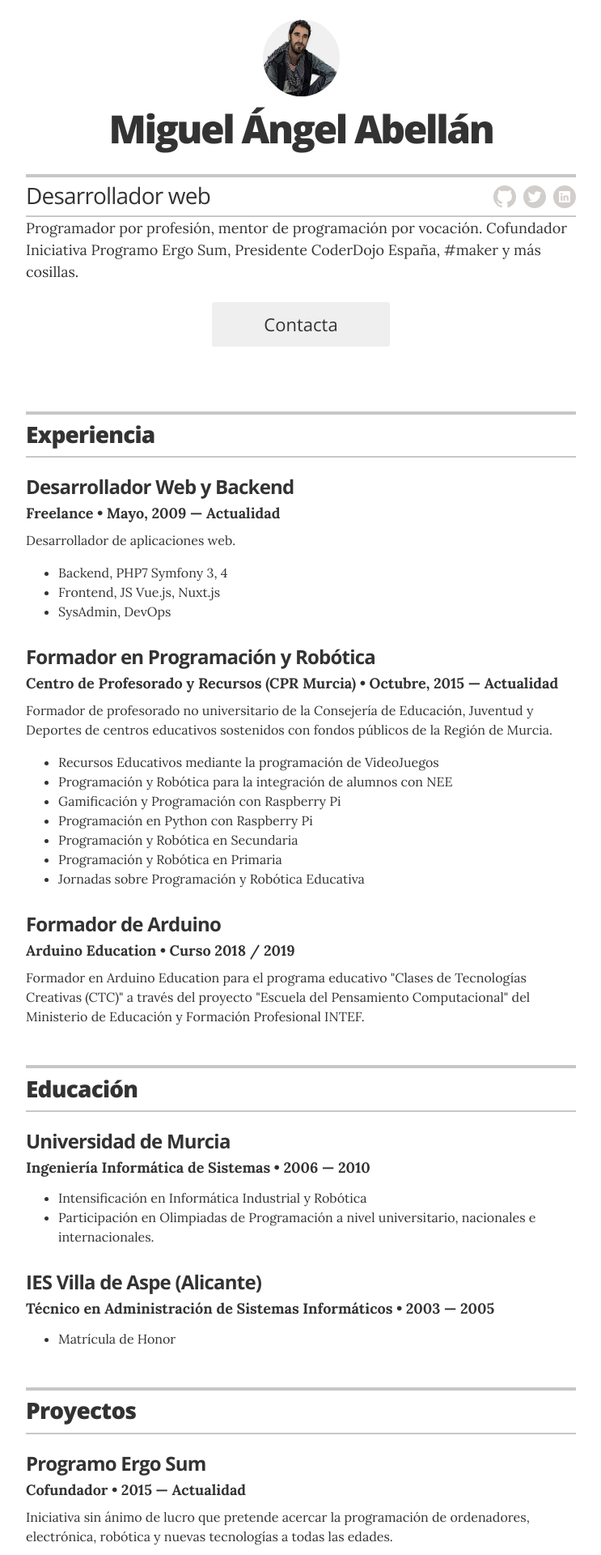
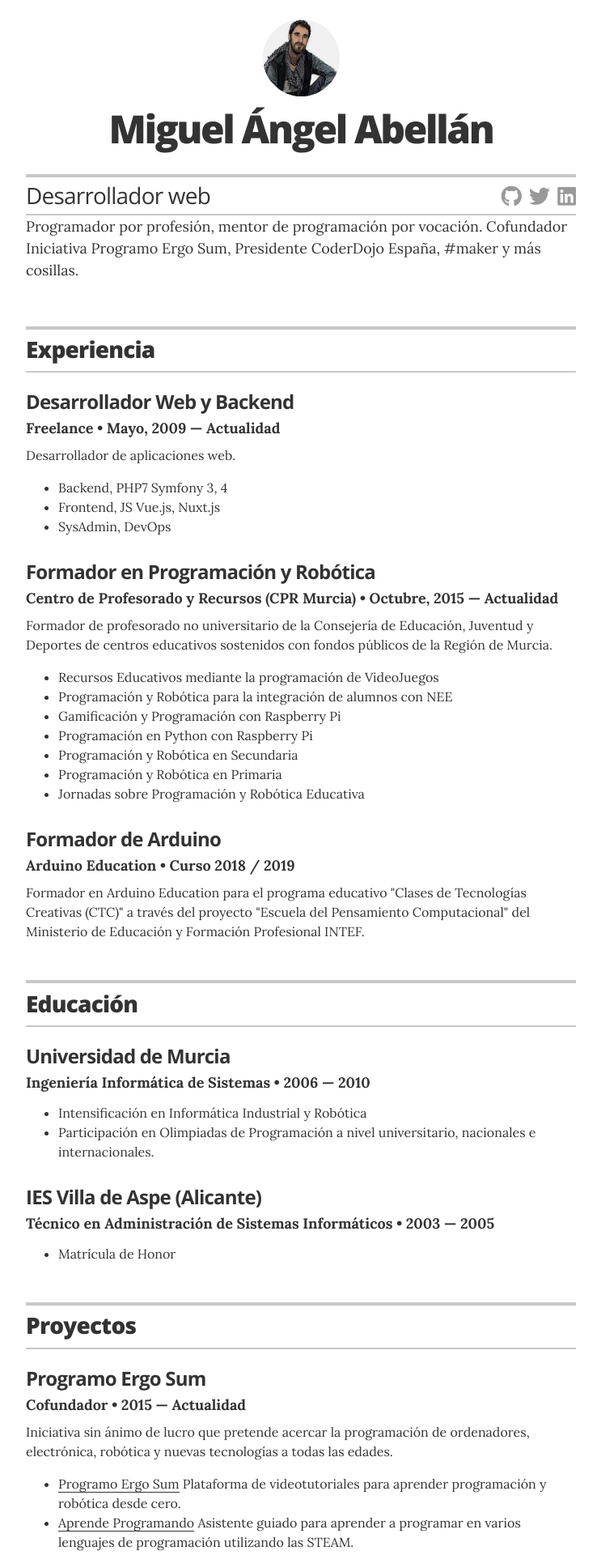
Before and after one commit to migueabellan/migueabellan.github.io, a Jekyll site: the page built from index.html, in a window 1280 px wide. Shown: the top 1920 px of the page at 81% size, without its empty margins (268-1011 px from the left). Built offline with Jekyll 4.4.1, drawn with Linux system fonts in a browser that asks for light colours; nearby versions of some CDN libraries.

Commit message:
Replace links fab header

```diff
--- a/_config.yml
+++ b/_config.yml
@@ -1,21 +1,18 @@
 # Site settings
 title: "Miguel Ángel Abellán"
 description: "Programador por profesión, mentor de programación por vocación."
+
+# Resume settings
+resume_name: Miguel Ángel Abellán
+resume_title: Desarrollador web
+resume_header_intro: "Programador por profesión, mentor de programación por vocación. Cofundador Iniciativa Programo Ergo Sum, Presidente CoderDojo España, #maker y más cosillas."
+resume_social:
+  github: https://github.com/migueabellan
+  twitter: http://twitter.com/migueabellan
+  linkedin: https://www.linkedin.com/in/migueabellan
 
 # Build settings
 markdown: kramdown
 sass:
   sass_dir: _sass
   style: compressed
-
-# Resume settings
-resume_name:                    "Miguel Ángel Abellán"
-resume_title:                   "Desarrollador web"
-
-resume_contact_email:           "info@migueabellan.es"
-resume_header_intro: "Programador por profesión, mentor de programación por vocación. Cofundador Iniciativa Programo Ergo Sum, Presidente CoderDojo España, #maker y más cosillas."
-
-resume_social_links:
-  resume_github_url:            "https://github.com/migueabellan"
-  resume_twitter_url:           "http://twitter.com/migueabellan"
-  resume_linkedin_url:          "https://www.linkedin.com/in/migueabellan"
--- a/_includes/head.html
+++ b/_includes/head.html
@@ -10,5 +10,7 @@
   <link rel="icon" type="image/x-icon" href="/favicon.png" />
 
   <link href='https://fonts.googleapis.com/css?family=Lora:400,700|Open+Sans:400,300,800,700' rel='stylesheet' type='text/css'>
+  <link rel="stylesheet" href="https://use.fontawesome.com/releases/v5.8.1/css/all.css" integrity="sha384-50oBUHEmvpQ+1lW4y57PTFmhCaXp0ML5d60M1M7uH2+nqUivzIebhndOJK28anvf" crossorigin="anonymous">
+
   <link rel="stylesheet" href="css/main.css">
 </head>
--- a/_includes/icon-links.html
+++ /dev/null
@@ -1,5 +0,0 @@
-<ul class="icon-links">
-  <li class="icon-link-item"><a href="{{ site.resume_social_links.resume_github_url }}" class="icon-link">{% include icons/icon-github.html %}</a></li>
-  <li class="icon-link-item"><a href="{{ site.resume_social_links.resume_twitter_url }}" class="icon-link">{% include icons/icon-twitter.html %}</a></li>
-  <li class="icon-link-item"><a href="{{ site.resume_social_links.resume_linkedin_url }}" class="icon-link">{% include icons/icon-linkedin.html %}</a></li>
-</ul>
--- a/_includes/icons/icon-github.html
+++ /dev/null
@@ -1,10 +0,0 @@
-<svg class="icon" xmlns="http://www.w3.org/2000/svg" xmlns:xlink="http://www.w3.org/1999/xlink" x="0px" y="0px"
-   viewBox="0 0 28 28" enable-background="new 0 0 28 28" xml:space="preserve" width="28">
-<path id="GitHub" fill-rule="evenodd" clip-rule="evenodd" fill="#D1CECC" d="M14.01,0C6.27,0-0.01,6.28-0.01,14.02
-  c0,6.19,4.02,11.45,9.59,13.3c0.7,0.13,0.96-0.3,0.96-0.68c0-0.33-0.01-1.21-0.02-2.38c-3.9,0.85-4.72-1.88-4.72-1.88
-  c-0.64-1.62-1.56-2.05-1.56-2.05c-1.27-0.87,0.1-0.85,0.1-0.85c1.41,0.1,2.15,1.44,2.15,1.44c1.25,2.14,3.28,1.52,4.08,1.16
-  c0.13-0.91,0.49-1.52,0.89-1.87c-3.11-0.35-6.38-1.56-6.38-6.93c0-1.53,0.55-2.78,1.44-3.76C6.37,9.17,5.89,7.74,6.65,5.81
-  c0,0,1.18-0.38,3.85,1.44c1.12-0.31,2.32-0.47,3.51-0.47c1.19,0.01,2.39,0.16,3.51,0.47c2.68-1.81,3.85-1.44,3.85-1.44
-  c0.76,1.93,0.28,3.35,0.14,3.71c0.9,0.98,1.44,2.23,1.44,3.76c0,5.38-3.28,6.57-6.4,6.92c0.5,0.43,0.95,1.29,0.95,2.6
-  c0,1.87-0.02,3.39-0.02,3.84c0,0.37,0.25,0.81,0.96,0.67c5.56-1.86,9.58-7.11,9.58-13.3C28.03,6.28,21.75,0,14.01,0z"/>
-</svg>
--- a/_includes/icons/icon-linkedin.html
+++ /dev/null
@@ -1,9 +0,0 @@
-<svg class="icon" xmlns="http://www.w3.org/2000/svg" xmlns:xlink="http://www.w3.org/1999/xlink" x="0px" y="0px"
-   viewBox="0 0 28 28" enable-background="new 0 0 28 28" xml:space="preserve" width="28">
-<path id="LinkedIn" fill="#D1CECC" d="M18.82,15.09v3.61h-2.09v-3.37c0-0.85-0.3-1.42-1.06-1.42c-0.58,0-0.92,0.39-1.07,0.77
-  c-0.06,0.13-0.07,0.32-0.07,0.51v3.52h-2.09c0,0,0.03-5.71,0-6.3h2.09v0.89c0,0.01-0.01,0.01-0.01,0.02h0.01V13.3
-  c0.28-0.43,0.77-1.04,1.89-1.04C17.79,12.25,18.82,13.16,18.82,15.09z M9.18,18.7h2.09v-6.3H9.18V18.7z M10.24,9.36
-  c-0.72,0-1.19,0.47-1.19,1.09c0,0.61,0.45,1.09,1.16,1.09h0.01c0.73,0,1.18-0.48,1.18-1.09C11.39,9.84,10.95,9.36,10.24,9.36z
-   M28,14c0,7.73-6.27,14-14,14S0,21.73,0,14S6.27,0,14,0S28,6.27,28,14z M20.93,8.02c0-0.55-0.46-1-1.02-1H8.09
-  c-0.57,0-1.02,0.45-1.02,1v11.96c0,0.55,0.46,1,1.02,1h11.82c0.57,0,1.02-0.45,1.02-1V8.02z"/>
-</svg>
--- a/_includes/icons/icon-twitter.html
+++ /dev/null
@@ -1,10 +0,0 @@
-<svg class="icon" xmlns="http://www.w3.org/2000/svg" xmlns:xlink="http://www.w3.org/1999/xlink" x="0px" y="0px"
-   viewBox="0 0 28 28" enable-background="new 0 0 28 28" xml:space="preserve" width="28">
-<path id="Twitter" fill="#D1CECC" d="M14,0C6.27,0,0,6.27,0,14s6.27,14,14,14s14-6.27,14-14S21.73,0,14,0z M20.69,10.57
-  c0.01,0.15,0.01,0.3,0.01,0.45c0,4.56-3.47,9.82-9.82,9.82c-1.95,0-3.76-0.57-5.29-1.55c0.27,0.03,0.54,0.05,0.82,0.05
-  c1.62,0,3.11-0.55,4.29-1.48c-1.51-0.03-2.79-1.03-3.23-2.4c0.21,0.04,0.43,0.06,0.65,0.06c0.31,0,0.62-0.04,0.91-0.12
-  c-1.58-0.32-2.77-1.71-2.77-3.39c0-0.01,0-0.03,0-0.04c0.47,0.26,1,0.41,1.56,0.43c-0.93-0.62-1.54-1.68-1.54-2.87
-  c0-0.63,0.17-1.23,0.47-1.74c1.7,2.09,4.25,3.46,7.12,3.61c-0.06-0.25-0.09-0.52-0.09-0.79c0-1.91,1.55-3.45,3.45-3.45
-  c0.99,0,1.89,0.42,2.52,1.09c0.79-0.15,1.53-0.44,2.19-0.84c-0.26,0.81-0.81,1.48-1.52,1.91c0.7-0.08,1.36-0.27,1.98-0.54
-  C21.95,9.47,21.37,10.08,20.69,10.57z"/>
-</svg>
--- a/_layouts/resume.html
+++ b/_layouts/resume.html
@@ -12,12 +12,27 @@
       </div>
       <div class="title-bar no-print">
         <h2 class="header-title" itemprop="jobTitle">{{ site.resume_title }}</h2>
-        {% include icon-links.html %}
+        <ul class="icon-links">
+          <li class="icon-link-item">
+            <a href="{{ site.resume_social_links.resume_github_url }}" class="icon-link">
+              <i class="fab fa-github"></i>
+            </a>
+          </li>
+          <li class="icon-link-item">
+            <a href="{{ site.resume_social_links.resume_twitter_url }}" class="icon-link">
+              <i class="fab fa-twitter"></i>
+            </a>
+          </li>
+          <li class="icon-link-item">
+            <a href="{{ site.resume_social_links.resume_linkedin_url }}" class="icon-link">
+              <i class="fab fa-linkedin"></i>
+            </a>
+          </li>
+        </ul>
       </div>
       <div class="executive-summary" itemprop="description">
         {{ site.resume_header_intro }}
       </div>
-      <a href="mailto:{{ site.resume_contact_email }}" class="contact-button no-print" itemprop="email">Contacta</a>
     </header>
 
     <section class="content-section">
--- a/_sass/_resume.scss
+++ b/_sass/_resume.scss
@@ -14,7 +14,43 @@
     letter-spacing: -.05rem;
     margin: 0;
   }
+
 }
+
+.icon-links {
+  margin: 0;
+  padding: 0;
+  list-style: none;
+  position: relative;
+  top: 4px;
+  text-align: center;
+  border-top: 2px solid #c7c7c7;
+  padding-top: .4rem;
+
+  @include media_larger_than_mobile {
+    float: right;
+    border-top: none;
+    padding-top: 0;
+  }
+
+  .icon-link-item {
+    display: inline-block;
+    margin-left: 5px;
+  }
+
+  .icon-link { display: inline-block;
+
+    &:hover .fab {
+      color: #666;
+    }
+  }
+
+  .fab {
+    font-size: 26px;
+    color: #999;
+  }
+}
+
 
 // page header styles
 
@@ -72,62 +108,6 @@
   .executive-summary {
     @include media_larger_than_mobile { font-size: 1.125rem; }
   }
-}
-
-.icon-links {
-  margin: 0;
-  padding: 0;
-  list-style: none;
-  position: relative;
-  top: 4px;
-  text-align: center;
-  border-top: 2px solid #c7c7c7;
-  padding-top: .4rem;
-
-  @include media_larger_than_mobile {
-    float: right;
-    border-top: none;
-    padding-top: 0;
-  }
-
-  .icon-link-item {
-    display: inline-block;
-    margin-left: 5px;
-  }
-
-  .icon-link { display: inline-block;
-
-    &:hover .icon path {
-      fill: #333;
-      @include transition(all .2s ease);
-    }
-  }
-
-  .icon {
-    height: 28px;
-  }
-}
-
-.contact-button {
-  @include border-radius(3px);
-  background-color: #efefef;
-  text-decoration: none;
-  text-align: center;
-  display: block;
-  margin: 1.5rem auto;
-  width: 220px;
-  font-size: 1.375rem;
-  @include sans_light;
-  color: #333;
-  line-height: 55px;
-  @include transition(all .2s ease);
-
-  &:hover {
-    background-color: #333;
-    color: #fff;
-  }
-
-  &.not-looking { width: 400px; }
 }
 
 // resume content styles
```
